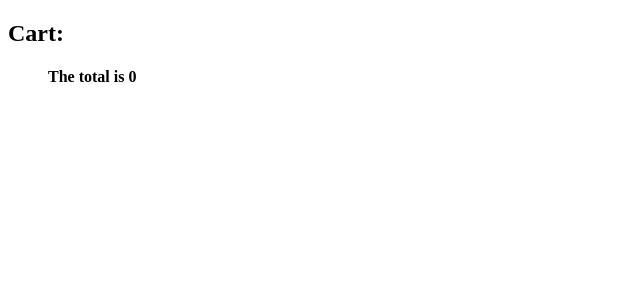
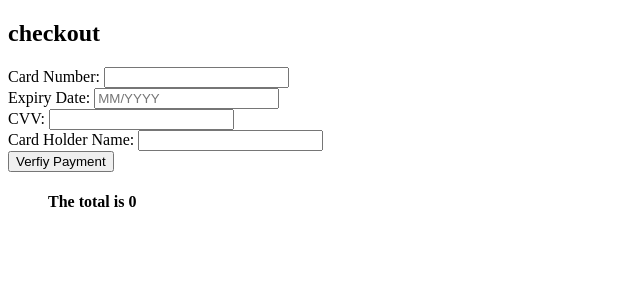
Before and after one commit to Volatar/Bombastic-Bookstore, a Flask app: page /checkout in a window 1280 px wide. Shown: the top 300 px of the page, without its empty margins (0-640 px from the left). Run offline with Flask 3, Linux system fonts and the light colour scheme; some libraries are stand-ins or nearby versions.

Commit message:
added Verfiy Payment

```diff
--- a/templates/checkout.html
+++ b/templates/checkout.html
@@ -6,25 +6,84 @@
     <title>Checkout</title>
   </head>
   <body>
-  <h2>Cart:</h2>
+    <h2>checkout</h2>
+    <!--For testing
+        Valid: 4111111111111111
+        Valid: 4012888888881881
+        Invalid: 4222222222222
+    -->
+    <form
+      class="payment"
+      id="payment-form"
+      action="/process_payment"
+      method="post"
+    >
+      <label for="card_number">Card Number:</label>
+      <input type="text" id="card_number" name="card_number" required /><br />
+
+      <label for="expiry_date">Expiry Date:</label>
+      <input
+        type="text"
+        id="expiry_date"
+        name="expiry_date"
+        placeholder="MM/YYYY"
+        required
+      /><br />
+
+      <label for="cvv">CVV:</label>
+      <input type="text" id="cvv" name="cvv" maxlength="3" required /><br />
+
+      <label for="card_holder_name">Card Holder Name:</label>
+      <input
+        type="text"
+        id="card_holder_name"
+        name="card_holder_name"
+        required
+      /><br />
+
+      <button type="button" onclick="submitForm()">Verfiy Payment</button>
+      <p id="passOrFail" style="color: red"></p>
+    </form>
     <ul>
-    <!--Can delate this later-->
       {% for item in cart %}
       <li>
         <ul>
-        <strong>Title:</strong> {{ item[0][0] }}<br />
-        <strong>Author:</strong> {{ item[0][1] }}<br />
-        <strong>Genre:</strong> {{ item[0][2] }}<br />
-        <strong>Publisher:</strong> {{ item[0][3] }}<br />
-        <strong>Published Date:</strong> {{ item[0][4] }}<br />
-        <strong>ISBN:</strong> {{ item[0][5] }}<br />
-        <strong>Price:</strong> {{ item[0][6] }}<br />
-        <strong>Quantity:</strong> {{ item[0][7] }}<br />
-        <strong>Quantity of books in your Cart:</strong> {{ item[1] }}<br />
+          <strong>Title:</strong>
+          {{ item[0][0] }}<br />
+          <strong>Price:</strong>
+          {{ item[0][6] }}<br />
+          <strong>Quantity:</strong>
+          {{ item[0][7] }}<br />
+          <strong>Quantity of books in your Cart:</strong>
+          {{ item[1] }}<br />
         </ul>
       </li>
       {% endfor %}
       <h4>The total is {{totalOfAllBooks}}</h4>
     </ul>
+
+    <script>
+      function submitForm() {
+        // Get form data
+        var formData = new FormData(document.getElementById("payment-form"));
+
+        // Send form data asynchronously
+        fetch("/process_payment", {
+          method: "POST",
+          body: formData,
+        })
+          .then((response) => response.json())
+          .then((data) => {
+            // Update pass or fail message
+            var passOrFailElement = document.getElementById("passOrFail");
+            passOrFailElement.textContent = data.passOrFail;
+            passOrFailElement.style.color =
+              data.passOrFail === "Pass" ? "green" : "red";
+          })
+          .catch((error) => {
+            console.error("Error:", error);
+          });
+      }
+    </script>
   </body>
 </html>
--- a/web_app_main.py
+++ b/web_app_main.py
@@ -4,7 +4,7 @@
 import secrets
 import sqlite3, requests
 from Inventory_chart import generate_bar_chart
-from flask import Flask, render_template, session, redirect, flash, url_for, request
+from flask import Flask, render_template, session, redirect, flash, url_for, request, jsonify
 from flask_session import Session
 from flask_paginate import Pagination, get_page_args
 import re
@@ -13,6 +13,7 @@ from config import Config
 from flask_sqlalchemy import SQLAlchemy
 from flask_migrate import Migrate
 from math import ceil
+from payment import CreditCard
 # from models import User
 
 app = Flask(__name__)
@@ -303,5 +304,31 @@ def checkout():
 
     # Render the checkout page with the cart data and total cost
     return render_template('checkout.html', cart=cart_details, totalOfAllBooks=total_of_all_books)
+
+# Payment
+@app.route('/process_payment', methods=['POST'])
+def process_payment():
+    card_number = request.form['card_number']
+    expiry_date = request.form['expiry_date']
+    cvv = request.form['cvv']
+    card_holder_name = request.form['card_holder_name']
+
+    # Convert card_number to integer for validation
+    try:
+        card_number = int(card_number)
+    except ValueError:
+        # Invalid card number format
+        return jsonify({"passOrFail": "Fail"})
+
+    # Check if the credit card number is valid using CreditCard class
+    if CreditCard.isValid(card_number):
+        # Card is valid, proceed with payment processing
+        passOrFail = 'Pass'
+    else:
+        # Card is invalid
+        passOrFail = 'Fail'
+
+    return jsonify({"passOrFail": passOrFail})
+
 if __name__ == "__main__":
     app.run(debug=True)
```
Also changed, not shown: payment.py (added, +55 -0 lines). Lines whose indentation alone changed are shown as unchanged.
